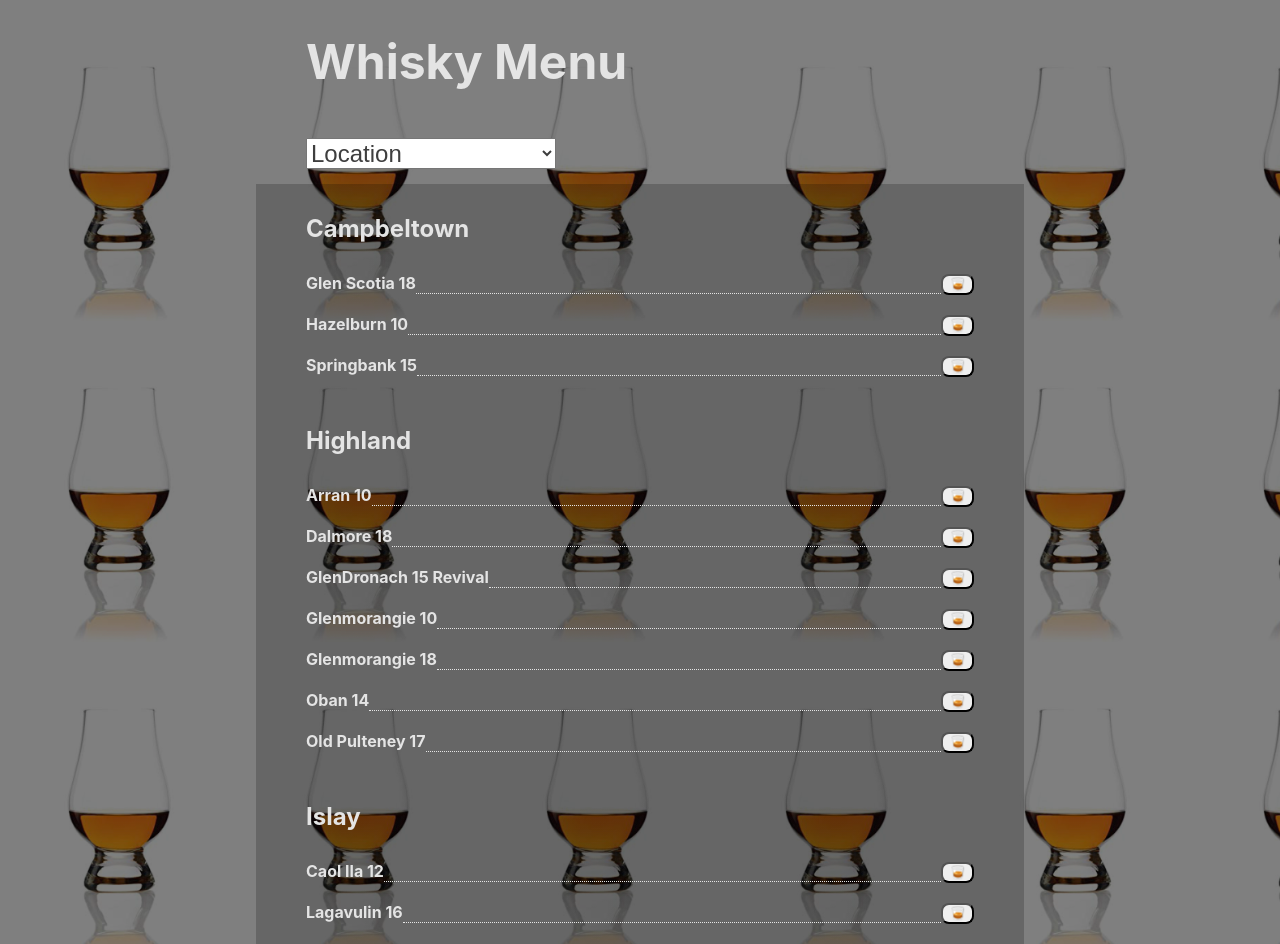
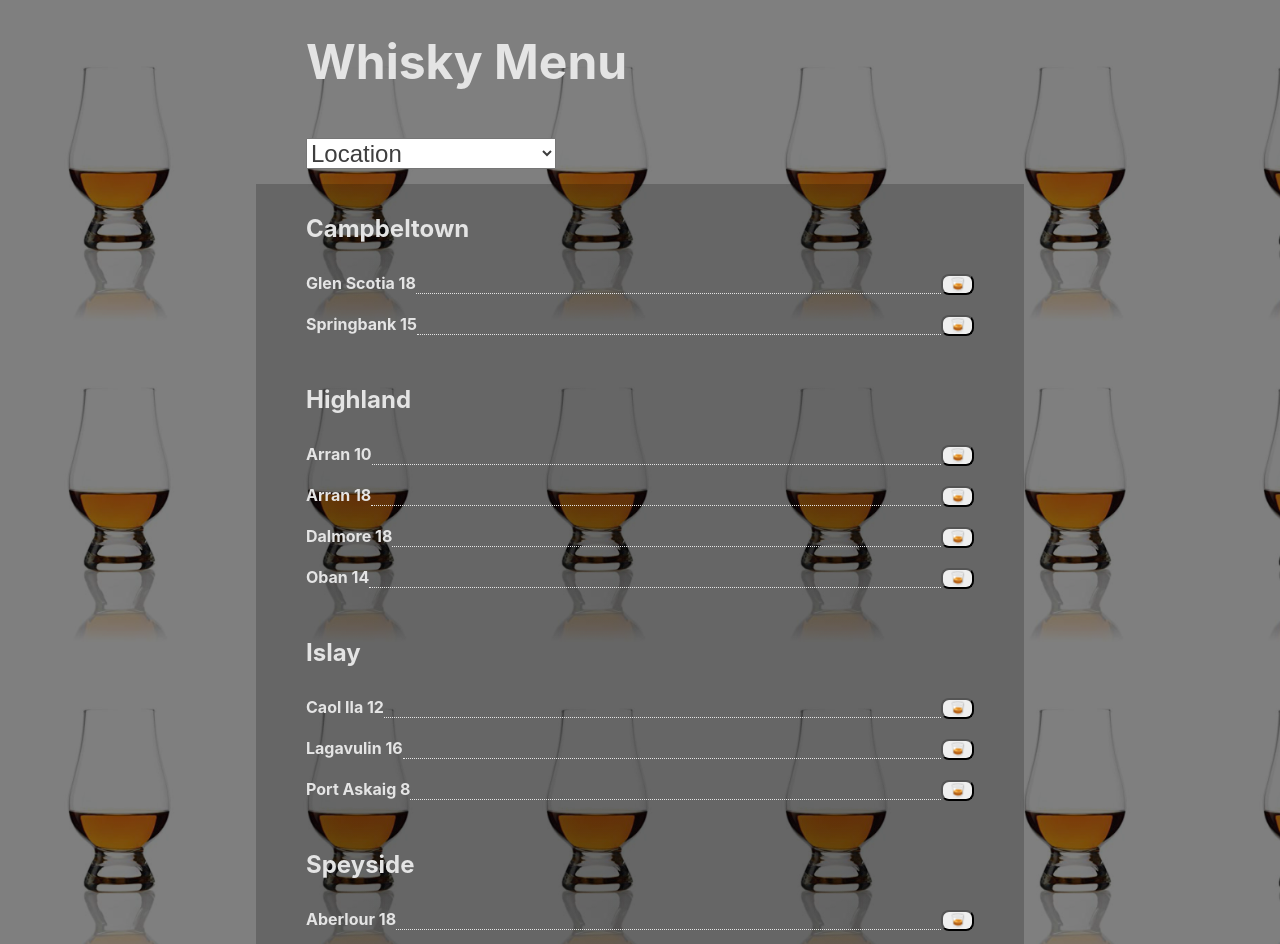
Before and after one commit to lifebeyondfife/whisky-menu, a React (Create React App) app: page / in a window 1280 px wide. Shown: the top 944 px of the page. Built offline with nearby package versions, Linux system fonts and the light colour scheme.

Commit message:
Update whiskys.js

```diff
--- a/src/whiskys.js
+++ b/src/whiskys.js
@@ -1,12 +1,5 @@
 export default {
   whiskyList: [
-    {
-      "id":  2, "name": "Glenmorangie 10", "age": 10, "location": "Highland", "state": "Opened", isScotch: true, "abv": 40,
-      "nose": "The scent of citrus and ripening peaches is softened by the aroma of vanilla.",
-      "palate": "First, vanilla is detected on the tongue before it ripples along the palate bringing a burst of flowery fruitiness.",
-      "finish": "About a minute after tasting, you are left with a clean and salving aftertaste with hints of orange and peach.",
-      "description": "The original expression of our elegant, floral spirit and the real backbone of the Glenmorangie range. A ten-year-old single malt, Glenmorangie Original is produced by marrying the delicate spirit that emerges from Scotland's tallest stills, with first and second fill American white oak casks.<br />It is here, maturing for ten long years in a range of ex-bourbon casks such as our famous slow-grown and air-dried 'designer casks' from Missouri, that our raw spirit develops a perfect balance between sweetness and complexity. Resulting in a mature spirit that is soft, mellow and creamy. Perfect for enjoying at any time.",
-    },
     {
       "id":  3, "name": "Nikka Miyagikyo", "age": 3, "location": "Japan", "state": "Opened", isScotch: false, "abv": 45,
       "description": "Miyagikyo Single Malt is described as soft and fruity.<br />Using less peaty malt, this whisky is distilled in a pot still heated by indirect steam at a low temperature. Miyagikyo Single Malt has an elegant fruitiness and a distinctive aroma with a strong Sherry cask influence.",
@@ -18,20 +11,6 @@
       "palate": "Coconut, cranberry, butter",
       "finish": "Sweet ginger, cinnamon, long finish",
       "description": "Succulent with soft fruit.",
-    },
-    {
-      "id":  5, "name": "Glenmorangie 18", "age": 18, "location": "Highland", "state": "Opened", isScotch: true, "abv": 43,
-      "nose": "Rich, rounded and sweet with dried fruits and a complex floral fragrance.",
-      "palate": "The taste is balanced between honey, malt and flowery scents. Dates and figs emerge in the background with a hint of wood smoke.",
-      "finish": "The finish is long and enticing with the sweetness of dried fruit and subtle dryness of Oloroso nuttiness.",
-      "description": "The 18 Years Old is a single malt Scotch whisky of serious distinction. Once it has spent fifteen years maturing in American white oak casks approximately 30% is transferred into Spanish Oloroso casks to spend a further three years maturing. Then, when both elements have reached 18 years, we blend them back together to create a whisky with a rich bouquet and full, rounded flavour. For a whisky of this age this expression has maintained, thanks to our delicate floral spirit and fine Oloroso casks, an incredible degree of vibrancy where the raisiny sweetness of the sherry has been toned down by the nuttiness of the American oak.",
-    },
-    {
-      "id":  6, "name": "Old Pulteney 17", "age": 17, "location": "Highland", "state": "Opened", isScotch: true, "abv": 46,
-      "appearance": "Red amber with a rich ochre hue.",
-      "nose": "Sweet with traces of apples and pears: slightly woody with a hint of butterscotch.",
-      "palate": "Sweet with soft fruits: kiwi, guava, peach.",
-      "description": "Aged in both American and Spanish oak casks, the mid-range Old Pulteney 17 Year Old strikes the perfect balance between maturity and the distillery’s signature coastal style, winning hearts of whisky enthusiasts the world over.",
     },
     {
       "id":  7, "name": "Aberlour 18", "age": 18, "location": "Speyside", "state": "Opened", isScotch: true, "abv": 43,
@@ -48,13 +27,6 @@
       "palate": "Fresh, mellow with pear creamy peaches and pineapple and a hint of Demerara sugar.",
       "finish": "Rich, smooth and refreshing. A signature Speyside malt.",
       "description": "Matured in American oak barrels for a sweet, mellow taste with a rich, smooth Sherry cask finish.",
-    },
-    {
-      "id":  9, "name": "Hazelburn 10", "age": 10, "location": "Campbeltown", "state": "Opened", isScotch: true, "abv": 46,
-      "nose": "Stewed pears and baked apples are followed by honeycomb and fudge notes.",
-      "palate": "A lovely and rich whisky with vanilla and honey flavours, liquorice follows with a refreshing zestiness.",
-      "finish": "A refined milk chocolate cream finish that is oily and chewy.",
-      "description": "Rich in flavour, our Hazelburn 10-year-old is awash with scents and flavours that will delight.",
     },
     {
       "id": 10, "name": "Glen Scotia 18", "age": 18, "location": "Campbeltown", "state": "Opened", isScotch: true, "abv": 46,
@@ -99,21 +71,6 @@
       "palate": "First, vanilla is detected on the tongue before it ripples along the palate bringing a burst of flowery fruitiness.",
       "finish": "About a minute after tasting, you are left with a clean and salving aftertaste with hints of orange and peach.",
       "description": "The original expression of our elegant, floral spirit and the real backbone of the Glenmorangie range. A ten-year-old single malt, Glenmorangie Original is produced by marrying the delicate spirit that emerges from Scotland's tallest stills, with first and second fill American white oak casks.<br />It is here, maturing for ten long years in a range of ex-bourbon casks such as our famous slow-grown and air-dried 'designer casks' from Missouri, that our raw spirit develops a perfect balance between sweetness and complexity. Resulting in a mature spirit that is soft, mellow and creamy. Perfect for enjoying at any time.",
-    },
-    {
-      "id": 16, "name": "Aberlour 12", "age": 12, "location": "Speyside", "state": "Opened", isScotch: true, "abv": 40,
-      "appearance": "Golden amber with hints of ruby",
-      "nose": "Soft and rounded with fruity notes of red apple",
-      "palate": "A fine Sherried character, fruity aromas balanced with rich chocolate",
-      "finish": "Warm and lingering. Sweet and spicy",
-      "description": "The 12 year-old expression is a fine example of how the distinctively crisp, citrus character of Aberlour's new distillate is deftly softened by double cask maturation. Traditional Oak and seasoned Sherry butts are both used to great effect, as the mellowed spirits within are combined to deliver a subtly balanced flavour",
-    },
-    {
-      "id": 17, "name": "GlenDronach 15 Revival", "age": 15, "location": "Highland", "state": "Opened", isScotch: true, "abv": 46,
-      "appearance": "Antique Bronze.",
-      "nose": "An intoxicating burst of maraschino cherry, ripe bramble and dark chocolate mint with hints of orange bitters and walnut liqueur.",
-      "palate": "Honey-glazed apricot and ripe fig with a crescendo of black cherry, angelica and muscovado. Long and enveloping finish with dark manuka honey, herbal bitters and dark chocolate.",
-      "description": "After ceasing production in 2015, The GlenDronach Revival Aged 15 years now returns to the core range  of the distillery’s line-up. The expression embodies The GlenDronach’s signature style of Spanish Sherry  Cask maturation in fine Pedro Ximénez and Oloroso sherry casks from Andalucía, quietly growing in stature for 15 years in the darkness of our dunnage warehouses.<br />In flavour, the expression offers sumptuous notes of dark fruits, rich chocolate and manuka honey with  an enveloping, memorable finish worthy of this monumental malt’s history. This luxuriously sherried Highland Single Malt Scotch Whisky is bottled at 46% ABV, non chill filtered and natural in colour.",
     },
     {
       "id": 18, "name": "GlenDronach 18 Allardice", "age": 18, "location": "Highland", "state": "Closed", isScotch: true, "abv": 46,
@@ -206,7 +163,7 @@
       "description": "Made from a mash of malted and unmalted barley and then triple distilled in copper pot stills, Redbreast 12 boasts the flavour complexity and distinctive qualities of Pot Still whiskey. Matured in a combination of Bourbon seasoned American Oak barrels and Oloroso Sherry seasoned Spanish oak butts, the distinctive Redbreast sherry style is a joy to behold in each and every bottle.",
     },
     {
-      "id": 31, "name": "Arran 18", "age": 18, "location": "Highland", "state": "Closed", isScotch: true, "abv": 46,
+      "id": 31, "name": "Arran 18", "age": 18, "location": "Highland", "state": "Opened", isScotch: true, "abv": 46,
       "appearance": "Deep amber",
       "nose": "Orchard fruits with syrup and toasted oak",
       "palate": "Sweetness, Spice, Citrus, Baked peaches.",
@@ -283,7 +240,7 @@
       "description": "Rich in flavour, our Hazelburn 10-year-old is awash with scents and flavours that will delight.",
     },
     {
-      "id":  42, "name": "Balvenie 15 Sherry Barrel", "age": 15, "location": "Speyside", "state": "Closed", isScotch: true, "abv": 47.8,
+      "id":  42, "name": "Balvenie 15 Sherry Barrel", "age": 15, "location": "Speyside", "state": "Opened", isScotch: true, "abv": 47.8,
       "nose": "Dried fruits overlaid with a gentle nuttiness.",
       "palate": "Rich with elegant oak and subtle spice.",
       "finish": "Long, sherried finish.",
```
